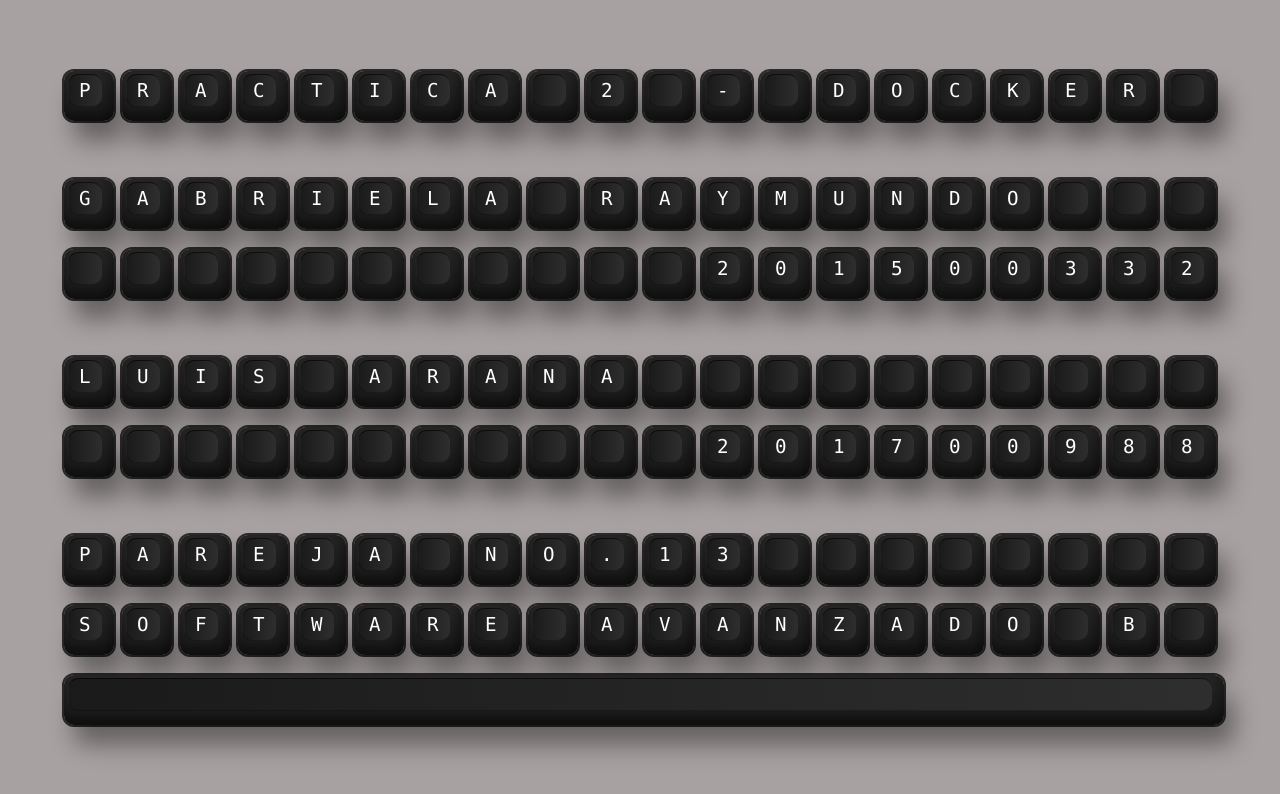
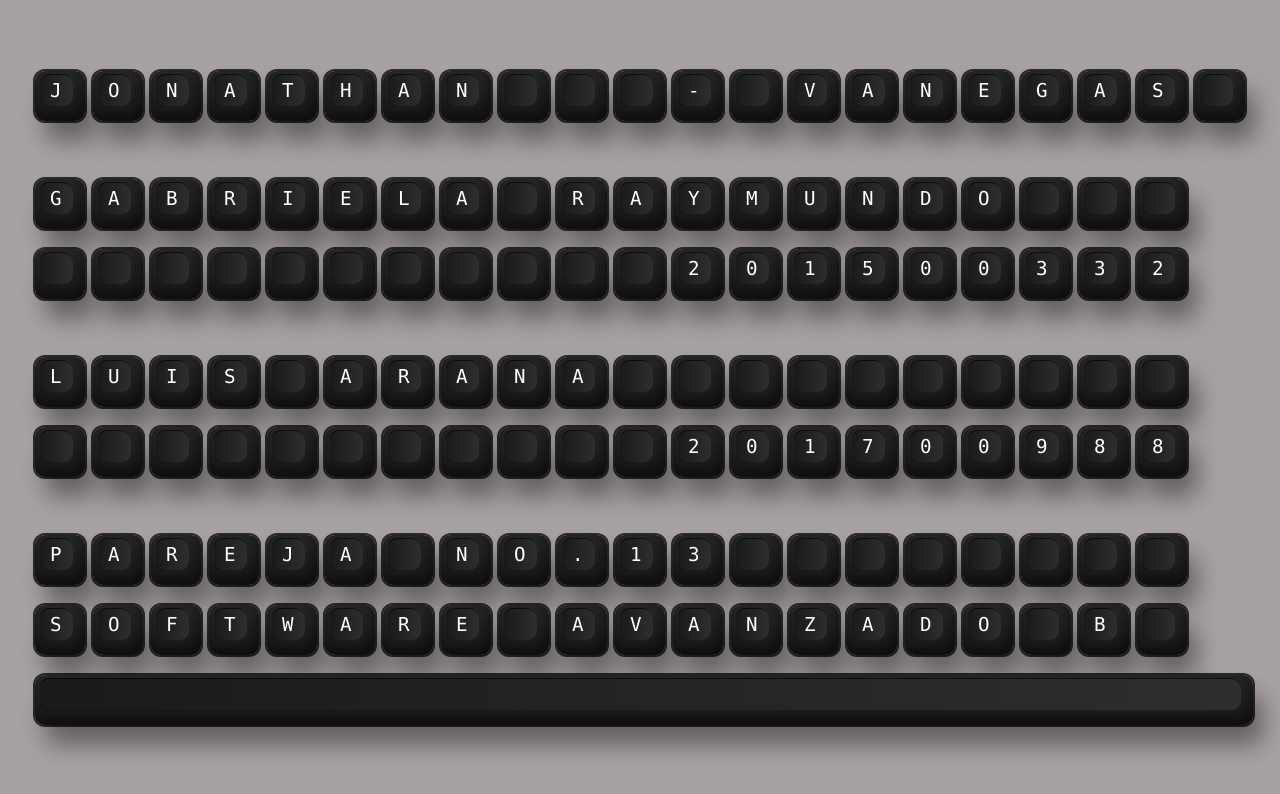
Before and after one commit to jonathanAVH/ProyectoDevOps, an Angular app in the folder frontend/: page / in a window 1280 px wide. Shown: the top 794 px of the page. Built offline with nearby package versions, Linux system fonts and the light colour scheme.

Commit message:
cambioNOmbre

```diff
--- a/frontend/src/app/app.component.html
+++ b/frontend/src/app/app.component.html
@@ -1,23 +1,24 @@
 <div>
-  <span><i>P</i></span>
-  <span><i>R</i></span>
+  <span><i>J</i></span>
+  <span><i>O</i></span>
+  <span><i>N</i></span>
   <span><i>A</i></span>
-  <span><i>C</i></span>
   <span><i>T</i></span>
-  <span><i>I</i></span>
-  <span><i>C</i></span>
+  <span><i>H</i></span>
   <span><i>A</i></span>
+  <span><i>N</i></span>
   <span></span>
-  <span><i>2</i></span>
+  <span><i> </i></span>
   <span></span>
   <span><i>-</i></span>
   <span></span>
-  <span><i>D</i></span>
-  <span><i>O</i></span>
-  <span><i>C</i></span>
-  <span><i>K</i></span>
+  <span><i>V</i></span>
+  <span><i>A</i></span>
+  <span><i>N</i></span>
   <span><i>E</i></span>
-  <span><i>R</i></span>
+  <span><i>G</i></span>
+  <span><i>A</i></span>
+  <span><i>S</i></span>
   <span></span>
   <br>
   <br>
```
